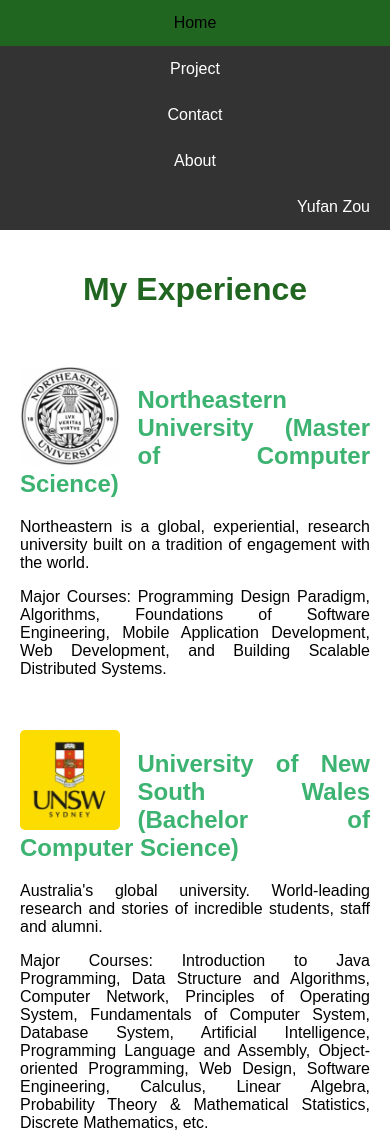
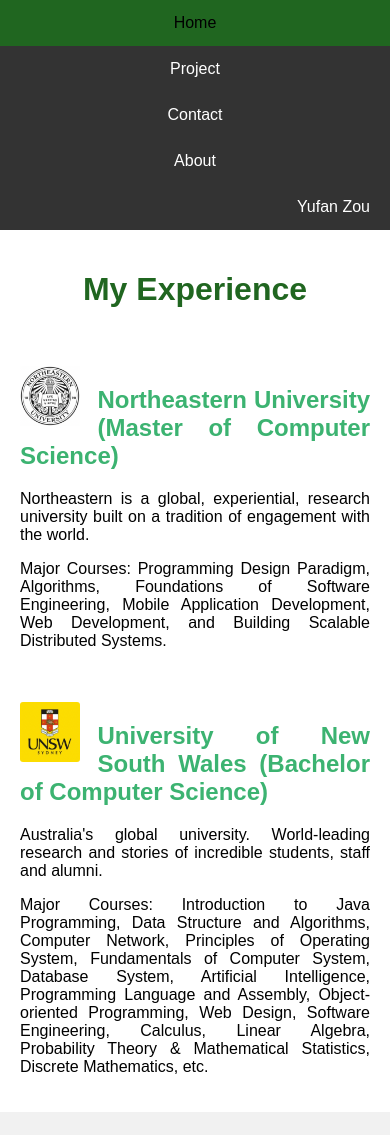
Before and after one commit to zyf569426/zyf569426.github.io, a plain HTML site: page index.html in a window 390 px wide. After the commit the page ends 1112 px from the top, so only its background shows below. Drawn offline with Linux system fonts and the light colour scheme.

Commit message:
finished

```diff
--- a/style.css
+++ b/style.css
@@ -2,7 +2,7 @@
     box-sizing: border-box;
   }
 
-  /* Style the body */
+
   body {
     font-family: Arial, Helvetica, sans-serif;
     margin: 0;
@@ -10,12 +10,12 @@
   }
 
 
-  /* Increase the font size of the heading */
+
   .header h1 {
     font-size: 40px;
   }
 
-  /* Style the top navigation bar */
+
   .navbar {
     overflow: hidden;
     background-color: #333;
@@ -24,7 +24,7 @@
     z-index: 999;
   }
 
-  /* Style the navigation bar links */
+
   .navbar a, span {
     float: left;
     display: block;
@@ -34,12 +34,12 @@
     text-decoration: none;
   }
 
-  /* Right-aligned link */
+
   .navbar span {
     float: right;
   }
 
-  /* Change color on hover */
+
   .navbar a:hover {
     background-color: #ddd;
     color: black;
@@ -50,7 +50,7 @@
     background-color: rgb(32, 102, 32);
   }
 
-  /* Column container */
+
   .row {
     display: -ms-flexbox; /* IE10 */
     display: flex;
@@ -65,7 +65,7 @@
 
 
 
-  /* Main column */
+
   .main {
     -ms-flex: 70%; /* IE10 */
     flex: 70%;
@@ -128,4 +128,15 @@
     .row {
         width: 100%;
     }
+    .main .logo {
+      /* display: none; */
+      float: left;
+      width: 60px;
+      height: 60px;
+      object-fit: cover;
+      object-position: center;
+      padding: 0;
+      border-radius: 5%;
+      margin-right: 5%;
+    }
   }
```
Also changed, not shown: 1 other file.
